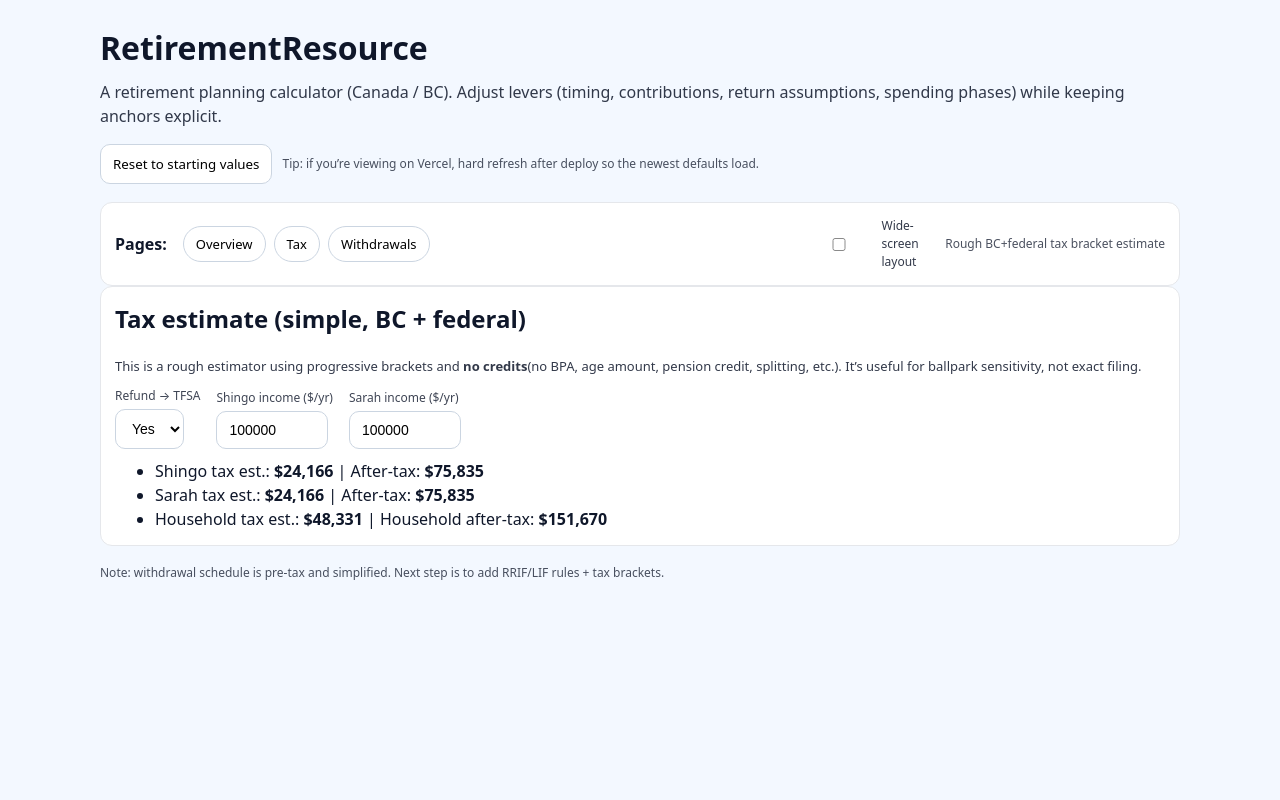
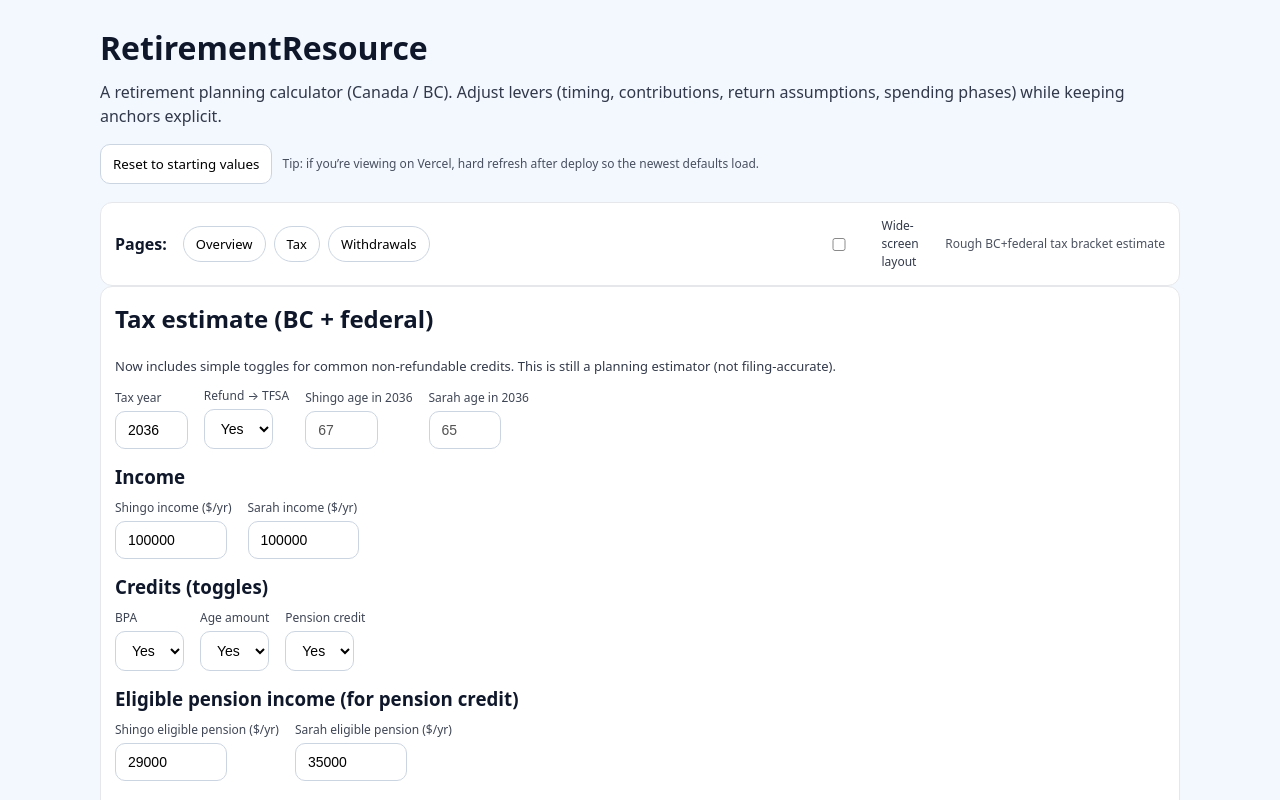
Before and after one commit to kawabunga8/RetirementResource, a React (Vite) app: page / in a window 1280 px wide. Both pictures are taken after a click on the button "Tax". Shown: the top 800 px of the page. Built offline with nearby package versions, Linux system fonts and the light colour scheme.

Commit message:
Add automatic tax credits toggles (BPA, age amount, pension credit)

```diff
--- a/src/App.tsx
+++ b/src/App.tsx
@@ -366,7 +366,7 @@
 }
 
 function estimateFederalTaxCanada(income: number) {
-  // Approximate current-style brackets; excludes BPA/credits/surtaxes.
+  // Approximate current-style brackets; excludes credits/surtaxes.
   return progressiveTax(income, [
     { upTo: 55867, rate: 0.15 },
     { upTo: 111733, rate: 0.205 },
@@ -391,6 +391,65 @@
 
 function estimateTaxBCCanada(income: number) {
   return estimateFederalTaxCanada(income) + estimateBCTax(income);
+}
+
+function taxCreditsEstimate(params: {
+  taxYear: number;
+  age: number;
+  eligiblePensionIncome: number;
+  useBpa: boolean;
+  useAgeAmount: boolean;
+  usePensionCredit: boolean;
+}) {
+  // Very simplified non-refundable credit modeling.
+  // Credits reduce tax by (credit amount * lowest rate).
+  // These constants are approximate and meant for planning sensitivity.
+
+  const FED_LOWEST = 0.15;
+  const BC_LOWEST = 0.0506;
+
+  // Approx BPA (federal). Using a rough modern value.
+  const FED_BPA = 15705;
+  // Approx BC BPA.
+  const BC_BPA = 12580;
+
+  // Approx age amount (federal/BC) maximums.
+  // Phase-outs are ignored in v1; toggle indicates "assume fully eligible".
+  const FED_AGE_AMOUNT = 9028;
+  const BC_AGE_AMOUNT = 5450;
+
+  // Pension amount credit: first ~$2,000 of eligible pension income.
+  const PENSION_CREDIT_BASE = 2000;
+
+  const credits = {
+    fedCreditAmt: 0,
+    bcCreditAmt: 0,
+  };
+
+  if (params.useBpa) {
+    credits.fedCreditAmt += FED_BPA;
+    credits.bcCreditAmt += BC_BPA;
+  }
+
+  if (params.useAgeAmount && params.age >= 65) {
+    credits.fedCreditAmt += FED_AGE_AMOUNT;
+    credits.bcCreditAmt += BC_AGE_AMOUNT;
+  }
+
+  if (params.usePensionCredit && params.eligiblePensionIncome > 0) {
+    const eligible = Math.min(PENSION_CREDIT_BASE, params.eligiblePensionIncome);
+    credits.fedCreditAmt += eligible;
+    credits.bcCreditAmt += eligible;
+  }
+
+  const fedCreditValue = credits.fedCreditAmt * FED_LOWEST;
+  const bcCreditValue = credits.bcCreditAmt * BC_LOWEST;
+
+  return {
+    fedCreditValue,
+    bcCreditValue,
+    totalCreditValue: fedCreditValue + bcCreditValue,
+  };
 }
 
 function estimateTaxSavingsFromDeduction(params: {
@@ -1088,14 +1147,60 @@
 
         {page === "tax" && (
         <section id="tax" className="card">
-          <h2>Tax estimate (simple, BC + federal)</h2>
+          <h2>Tax estimate (BC + federal)</h2>
           <p style={{ marginTop: 0, opacity: 0.85, fontSize: 13 }}>
-            This is a rough estimator using progressive brackets and <strong>no credits</strong>
-            (no BPA, age amount, pension credit, splitting, etc.). It’s useful for
-            ballpark sensitivity, not exact filing.
+            Now includes simple toggles for common non-refundable credits. This is still a planning estimator
+            (not filing-accurate).
           </p>
 
+          {(() => {
+            const shingoAge = vars.tax.taxYear - DEFAULT_ANCHORS.shingoBirthYear;
+            const sarahAge = vars.tax.taxYear - DEFAULT_ANCHORS.sarahBirthYear;
+
+            const creditsShingo = taxCreditsEstimate({
+              taxYear: vars.tax.taxYear,
+              age: shingoAge,
+              eligiblePensionIncome: vars.tax.eligiblePensionIncomeShingo,
+              useBpa: vars.tax.useBpa,
+              useAgeAmount: vars.tax.useAgeAmount,
+              usePensionCredit: vars.tax.usePensionCredit,
+            });
+
+            const creditsSarah = taxCreditsEstimate({
+              taxYear: vars.tax.taxYear,
+              age: sarahAge,
+              eligiblePensionIncome: vars.tax.eligiblePensionIncomeSarah,
+              useBpa: vars.tax.useBpa,
+              useAgeAmount: vars.tax.useAgeAmount,
+              usePensionCredit: vars.tax.usePensionCredit,
+            });
+
+            const grossTaxShingo = estimateTaxBCCanada(vars.tax.shingoIncome);
+            const grossTaxSarah = estimateTaxBCCanada(vars.tax.sarahIncome);
+
+            const taxShingo = Math.max(0, grossTaxShingo - creditsShingo.totalCreditValue);
+            const taxSarah = Math.max(0, grossTaxSarah - creditsSarah.totalCreditValue);
+
+            const netShingo = vars.tax.shingoIncome - taxShingo;
+            const netSarah = vars.tax.sarahIncome - taxSarah;
+
+            return (
+              <>
                 <div className="selectRow">
+                  <Field label="Tax year">
+                    <input
+                      className="ageInput"
+                      type="number"
+                      value={vars.tax.taxYear}
+                      onChange={(e) =>
+                        setVars((v) => ({
+                          ...v,
+                          tax: { ...v.tax, taxYear: num(e.target.value) },
+                        }))
+                      }
+                    />
+                  </Field>
+
                   <Field label="Refund → TFSA">
                     <select
                       className="yesNoSelect"
@@ -1115,6 +1220,16 @@
                     </select>
                   </Field>
 
+                  <Field label={`Shingo age in ${vars.tax.taxYear}`}>
+                    <input className="ageInput" type="number" value={shingoAge} disabled />
+                  </Field>
+                  <Field label={`Sarah age in ${vars.tax.taxYear}`}>
+                    <input className="ageInput" type="number" value={sarahAge} disabled />
+                  </Field>
+                </div>
+
+                <h3 style={{ marginTop: 14 }}>Income</h3>
+                <div className="selectRow">
                   <Field label="Shingo income ($/yr)">
                     <input
                       className="moneyInputLg"
@@ -1143,12 +1258,94 @@
                   </Field>
                 </div>
 
-          {(() => {
-            const taxShingo = estimateTaxBCCanada(vars.tax.shingoIncome);
-            const taxSarah = estimateTaxBCCanada(vars.tax.sarahIncome);
-            const netShingo = vars.tax.shingoIncome - taxShingo;
-            const netSarah = vars.tax.sarahIncome - taxSarah;
-            return (
+                <h3 style={{ marginTop: 14 }}>Credits (toggles)</h3>
+                <div className="selectRow">
+                  <Field label="BPA">
+                    <select
+                      className="yesNoSelect"
+                      value={vars.tax.useBpa ? "yes" : "no"}
+                      onChange={(e) =>
+                        setVars((v) => ({
+                          ...v,
+                          tax: { ...v.tax, useBpa: e.target.value === "yes" },
+                        }))
+                      }
+                    >
+                      <option value="yes">Yes</option>
+                      <option value="no">No</option>
+                    </select>
+                  </Field>
+
+                  <Field label="Age amount">
+                    <select
+                      className="yesNoSelect"
+                      value={vars.tax.useAgeAmount ? "yes" : "no"}
+                      onChange={(e) =>
+                        setVars((v) => ({
+                          ...v,
+                          tax: { ...v.tax, useAgeAmount: e.target.value === "yes" },
+                        }))
+                      }
+                    >
+                      <option value="yes">Yes</option>
+                      <option value="no">No</option>
+                    </select>
+                  </Field>
+
+                  <Field label="Pension credit">
+                    <select
+                      className="yesNoSelect"
+                      value={vars.tax.usePensionCredit ? "yes" : "no"}
+                      onChange={(e) =>
+                        setVars((v) => ({
+                          ...v,
+                          tax: { ...v.tax, usePensionCredit: e.target.value === "yes" },
+                        }))
+                      }
+                    >
+                      <option value="yes">Yes</option>
+                      <option value="no">No</option>
+                    </select>
+                  </Field>
+                </div>
+
+                <h3 style={{ marginTop: 14 }}>Eligible pension income (for pension credit)</h3>
+                <div className="selectRow">
+                  <Field label="Shingo eligible pension ($/yr)">
+                    <input
+                      className="moneyInputLg"
+                      type="number"
+                      value={vars.tax.eligiblePensionIncomeShingo}
+                      onChange={(e) =>
+                        setVars((v) => ({
+                          ...v,
+                          tax: {
+                            ...v.tax,
+                            eligiblePensionIncomeShingo: num(e.target.value),
+                          },
+                        }))
+                      }
+                    />
+                  </Field>
+                  <Field label="Sarah eligible pension ($/yr)">
+                    <input
+                      className="moneyInputLg"
+                      type="number"
+                      value={vars.tax.eligiblePensionIncomeSarah}
+                      onChange={(e) =>
+                        setVars((v) => ({
+                          ...v,
+                          tax: {
+                            ...v.tax,
+                            eligiblePensionIncomeSarah: num(e.target.value),
+                          },
+                        }))
+                      }
+                    />
+                  </Field>
+                </div>
+
+                <h3 style={{ marginTop: 14 }}>Results (estimated)</h3>
                 <ul style={{ marginTop: 10 }}>
                   <li>
                     Shingo tax est.: <strong>${money(taxShingo)}</strong> | After-tax: <strong>${money(netShingo)}</strong>
@@ -1160,6 +1357,7 @@
                     Household tax est.: <strong>${money(taxShingo + taxSarah)}</strong> | Household after-tax: <strong>${money(netShingo + netSarah)}</strong>
                   </li>
                 </ul>
+              </>
             );
           })()}
         </section>
--- a/src/planDefaults.ts
+++ b/src/planDefaults.ts
@@ -107,9 +107,21 @@
 };
 
 export type TaxInputs = {
-  // Simple income-based tax estimate (federal + BC), pre-credits.
+  // Tax year for credits/age-related features
+  taxYear: number;
+
+  // Income inputs (taxable income approximation)
   shingoIncome: number;
   sarahIncome: number;
+
+  // Credits toggles (auto defaults based on age)
+  useBpa: boolean;
+  useAgeAmount: boolean;
+  usePensionCredit: boolean;
+
+  // Eligible pension income used for the pension amount credit
+  eligiblePensionIncomeShingo: number;
+  eligiblePensionIncomeSarah: number;
 
   // Refund modeling (v1)
   // If enabled, we estimate annual tax savings from RRSP+FHSA contributions
@@ -242,8 +254,18 @@
   },
 
   tax: {
+    taxYear: 2036,
     shingoIncome: 100000,
     sarahIncome: 100000,
+
+    useBpa: true,
+    useAgeAmount: true,
+    usePensionCredit: true,
+
+    // Default: treat pensions as eligible for the pension amount credit (adjust if needed)
+    eligiblePensionIncomeShingo: 29000,
+    eligiblePensionIncomeSarah: 35000,
+
     enableRefundToTfsa: true,
   },
 
```
Lines whose indentation alone changed are shown as unchanged.
